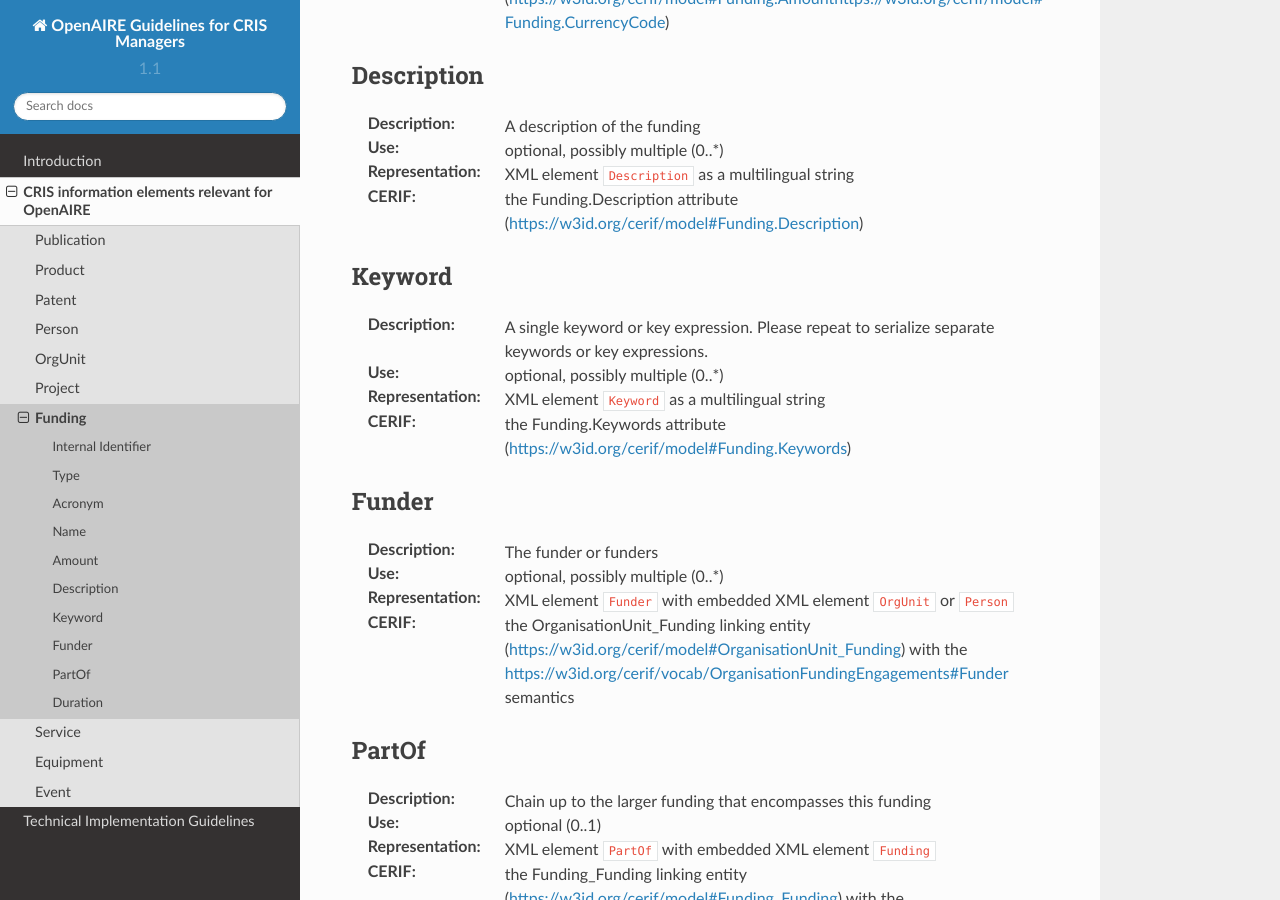
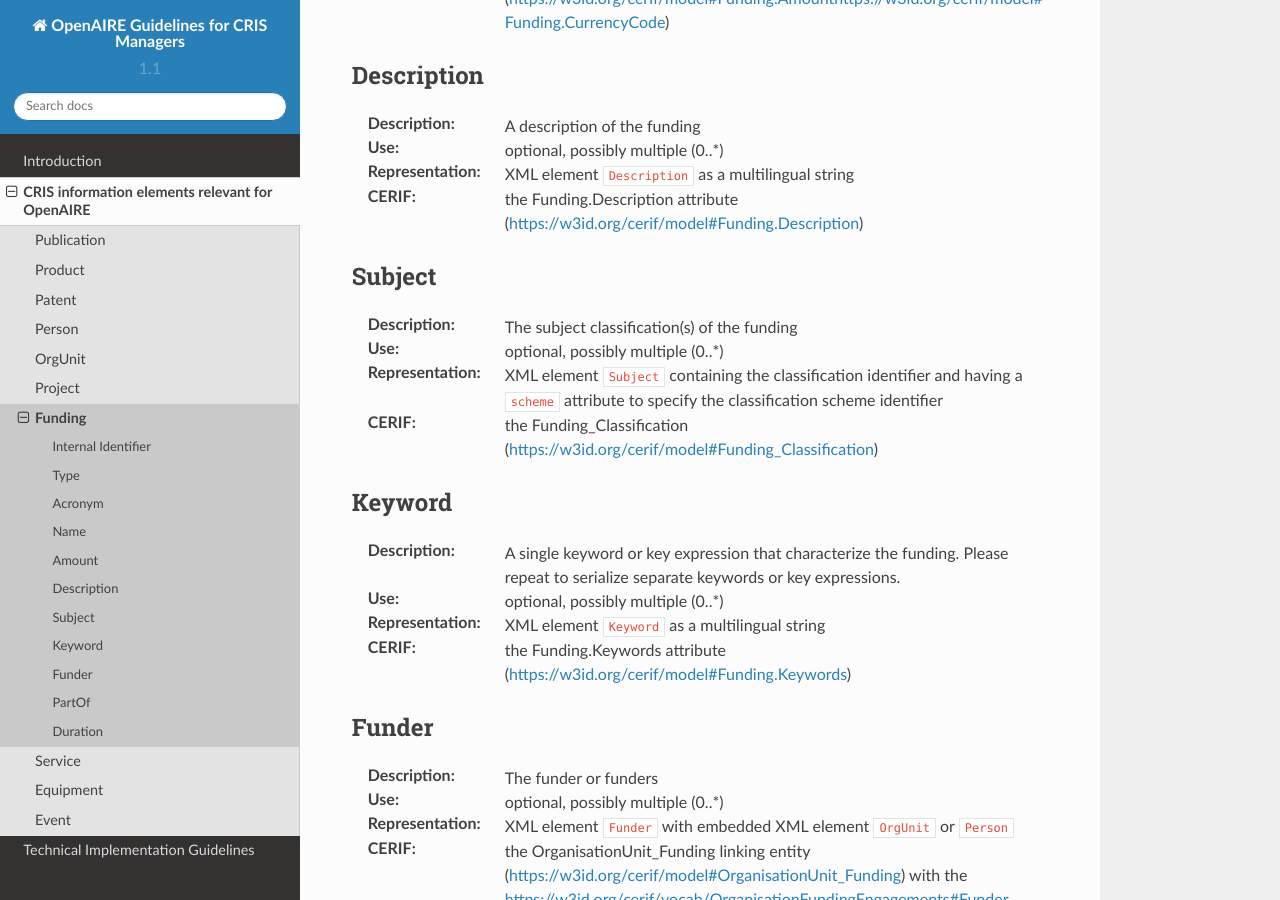
Before and after one commit to openaire/guidelines-cris-managers, a Sphinx documentation site: the page built from docs/cerif_xml_funding_entity.rst, in a window 1280 px wide and 900 px high, scrolled down 1863 px. Built offline with Sphinx 7.4.7 and the Read the Docs theme 2.0.0, drawn with Linux system fonts in a browser that asks for light colours; a script that is not in the unit is left out.

Commit message:
added Funding/Subject (was in 1.0)

```diff
--- a/docs/cerif_xml_funding_entity.rst
+++ b/docs/cerif_xml_funding_entity.rst
@@ -70,9 +70,17 @@
 
 
 
+Subject
+^^^^^^^
+:Description: The subject classification(s) of the funding
+:Use: optional, possibly multiple (0..*)
+:Representation: XML element ``Subject`` containing the classification identifier and having a ``scheme`` attribute to specify the classification scheme identifier
+:CERIF: the Funding_Classification (`<https://w3id.org/cerif/model#Funding_Classification>`_)
+
+
 Keyword
 ^^^^^^^
-:Description: A single keyword or key expression. Please repeat to serialize separate keywords or key expressions.
+:Description: A single keyword or key expression that characterize the funding. Please repeat to serialize separate keywords or key expressions.
 :Use: optional, possibly multiple (0..*)
 :Representation: XML element ``Keyword`` as a multilingual string
 :CERIF: the Funding.Keywords attribute (`<https://w3id.org/cerif/model#Funding.Keywords>`_)
```
Also changed, not shown: 1 other file.
